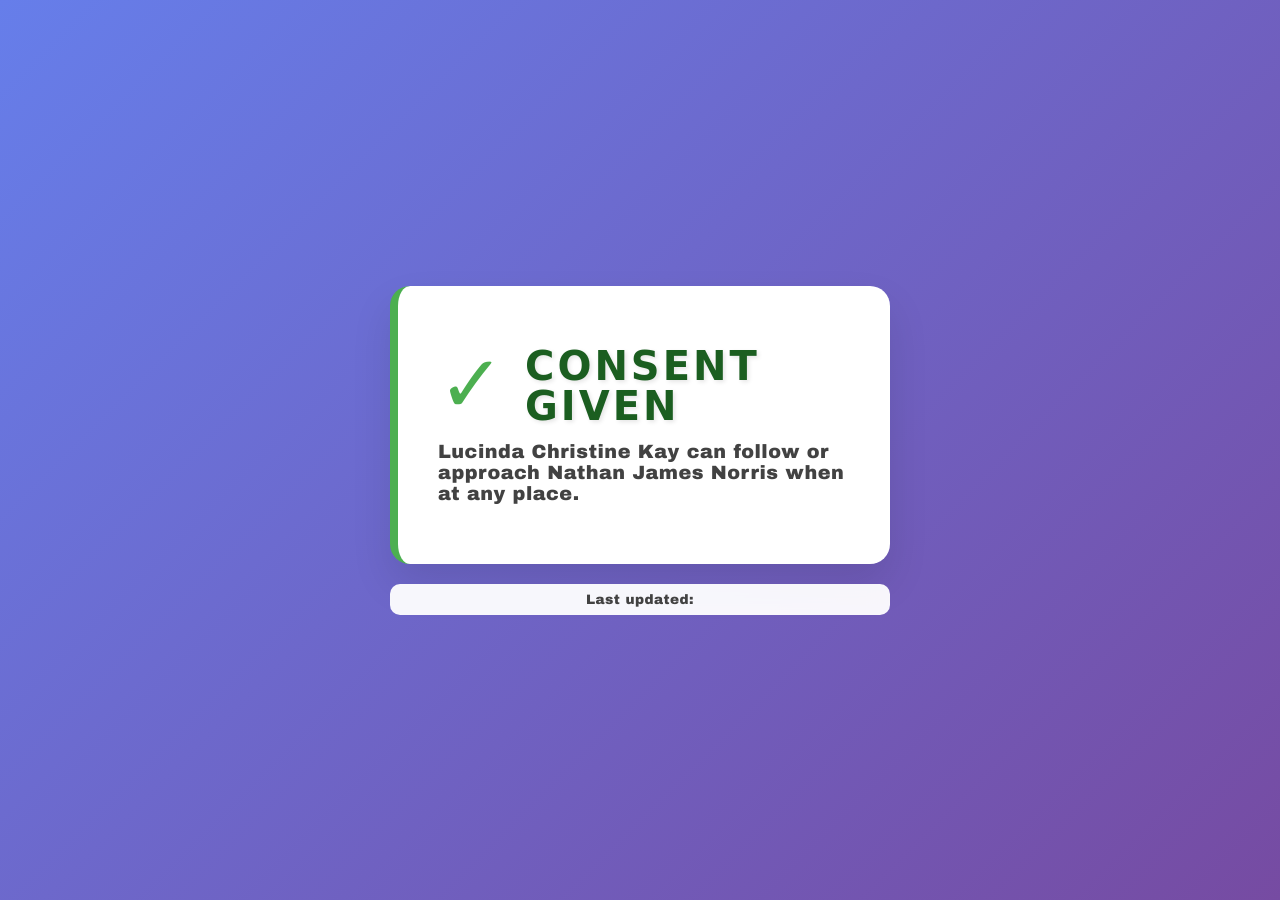
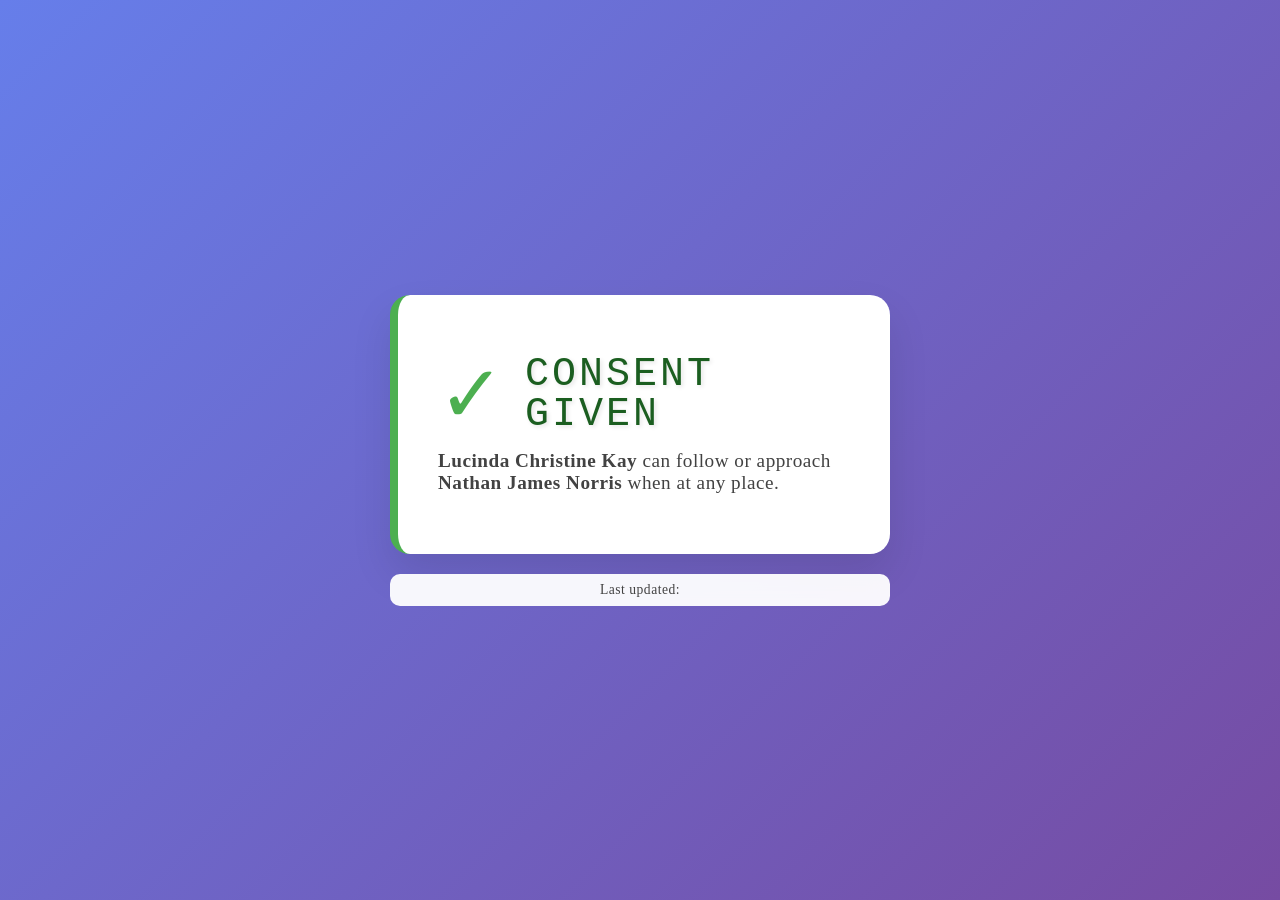
Before and after one commit to nathanjnorris/consent, a Jekyll site: the page built from index.html, in a window 1280 px wide. Built offline with Jekyll 4.4.1, drawn with Linux system fonts in a browser that asks for light colours.

Commit message:
style: more funky fonts

```diff
--- a/_layouts/default.html
+++ b/_layouts/default.html
@@ -26,10 +26,10 @@
             box-sizing: border-box;
         }
 
-        @import url('https://fonts.googleapis.com/css2?family=Righteous&family=Fredoka+One&display=swap');
+        @import url('https://fonts.googleapis.com/css2?family=Monoton&family=Caprasimo&display=swap');
 
         body {
-            font-family: 'Righteous', 'Arial Black', Arial, sans-serif;
+            font-family: 'Caprasimo', cursive;
             min-height: 100vh;
             display: flex;
             align-items: center;
@@ -83,9 +83,9 @@
         }
 
         .status-line1, .status-line2 {
-            font-family: 'Fredoka One', 'Comic Sans MS', cursive;
+            font-family: 'Monoton', monospace;
             font-size: 2.5em;
-            font-weight: 700;
+            font-weight: 400;
             letter-spacing: 3px;
             line-height: 1;
             margin: 0;
@@ -132,7 +132,7 @@
         }
 
         .status-message {
-            font-family: 'Righteous', 'Arial Black', Arial, sans-serif;
+            font-family: 'Caprasimo', cursive;
             font-size: 1.2em;
             color: #424242;
             margin: 15px 0 0 0;
@@ -202,7 +202,7 @@
             font-size: 0.85em;
             backdrop-filter: blur(10px);
             white-space: nowrap;
-            font-family: 'Righteous', 'Arial Black', Arial, sans-serif;
+            font-family: 'Caprasimo', cursive;
             letter-spacing: 0.5px;
         }
 
```
